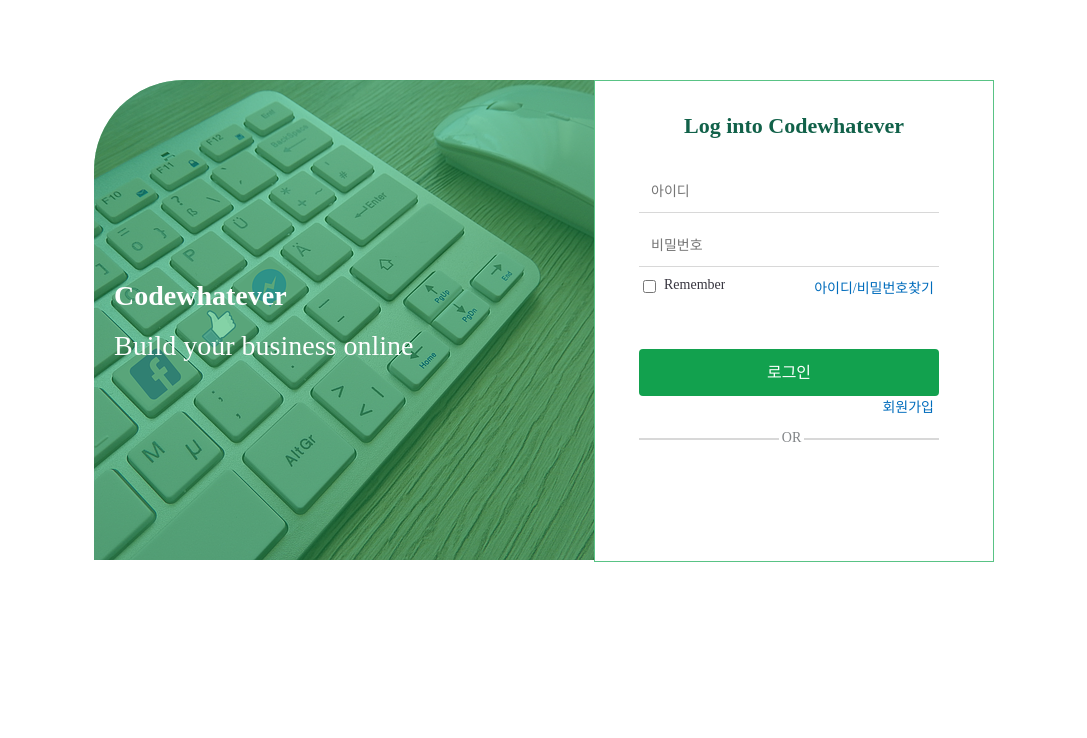
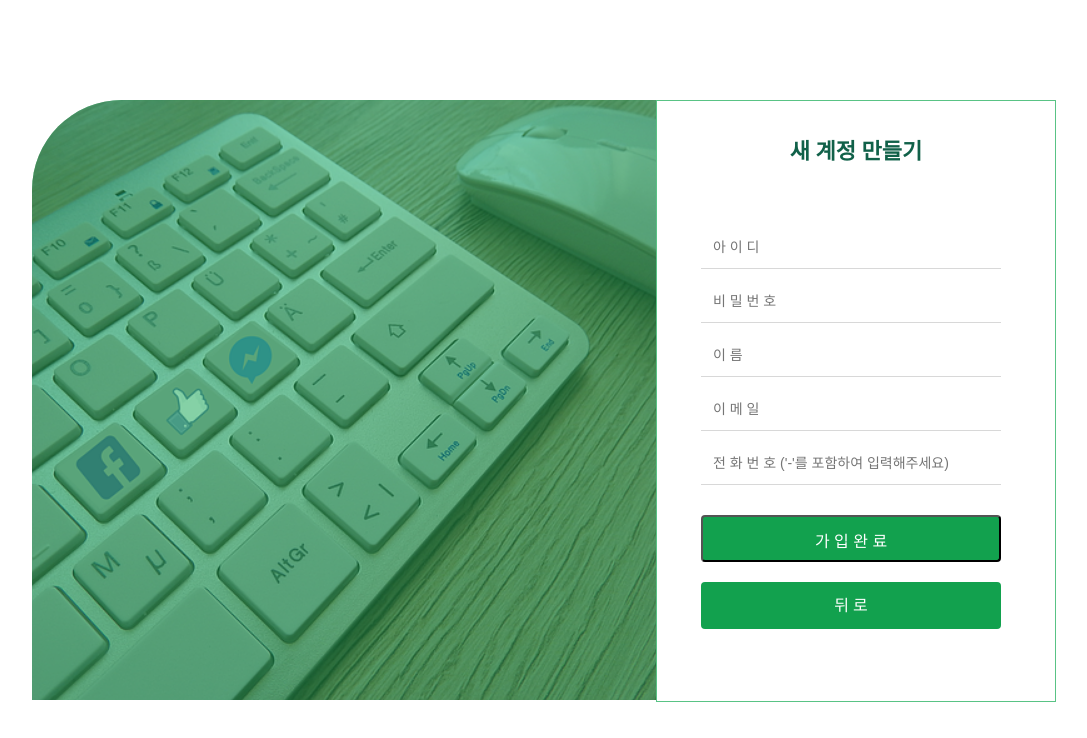
Before and after one commit to open-msa-service/open-msa-web-client, a React (Create React App) app: page /regist in a window 1280 px wide. Shown: the top 738 px of the page, without its empty margins (96-1183 px from the left). Built offline with nearby package versions, Linux system fonts and the light colour scheme.

Commit message:
add : sign up(not complete)

```diff
--- a/src/auth/signin.js
+++ /dev/null
@@ -1,19 +0,0 @@
-import React from 'react';
-import LeftBox from '../components/left-box'
-import RightBox from '../components/right-box'
-import '../css/App.css';
-
-class SigninContainer extends React.Component{
-
-
-    render(){
-        return(
-            <div className={'authBox'}>
-                <LeftBox />
-                <RightBox />
-            </div>
-        )
-    }
-}
-
-export default SigninContainer;
--- /dev/null
+++ b/src/client/Root.js
@@ -0,0 +1,11 @@
+import React from 'react';
+import {BrowserRouter} from 'react-router-dom';
+import App from '../shared/App';
+
+const Root = () =>(
+    <BrowserRouter>
+        <App/>
+    </BrowserRouter>
+);
+
+export default Root;
--- a/src/components/left-box.js
+++ b/src/components/left-box.js
@@ -7,8 +7,8 @@ class LeftBox extends React.Component{
             <div className={'leftBox'}>
                     <div className={'bgGreen'} />
                     <div className={'imageAuth'} />
-                    <div className={'imageText bold style1'}>Codewhatever</div>
-                    <div className={'imageText style2'}>Build your business online</div>
+                    <div className={'imageText bold style1'}></div>
+                    <div className={'imageText style2'}></div>
             </div>
         )
     }
--- /dev/null
+++ b/src/components/regist-right-box.js
@@ -0,0 +1,114 @@
+import React from 'react';
+import Social from './social-box';
+import { Router, Link } from 'react-router-dom';
+
+class RegistRight extends React.Component{
+    state = {
+        userId : '',
+        password : '',
+        username : '',
+        email : '',
+        phoneNumber : ''
+    }
+
+    constructor(props){
+        super(props);
+
+        this.handleChange = this.handleChange.bind(this);
+        this.handleSubmit = this.handleSubmit.bind(this);
+    }
+
+    handleSubmit = event =>{
+        // 패이지 리로딩 방지
+        event.preventDefault();
+
+        // SignUp form validate
+        if(!this.isEmailValidate(this.state.email)){
+            alert("이메일 형식에 맞게 입력해주세요.");
+            return false;
+        }
+        if(!this.isPhoneNumberValidate(this.state.phoneNumber)){
+            alert("핸드폰 번호는 \'-\'를 포함하여 입력해주세요.");
+            return false;
+        }
+
+        if(!this.isPasswordValidate(this.state.password)){
+            alert("비밀번호는 문자, 숫자, 특수문자를 포함하여 8~15자리를 입력해주세요.");
+            return false;
+        }
+        // 상태값을 onCreate를 통하여 부모에게 전달
+        this.props.onCreate(this.state);
+
+        // 상태 초기화
+        this.setState({
+            userId : '',
+            password : '',
+            username : '',
+            email : '',
+            phoneNumber : ''
+        });
+    }
+
+    isEmailValidate = (email) =>{
+        const emailRegex = /^(([^<>()\[\].,;:\s@"]+(\.[^<>()\[\].,;:\s@"]+)*)|(".+"))@(([^<>()[\].,;:\s@"]+\.)+[^<>()[\].,;:\s@"]{2,})$/i;
+        return emailRegex.test(email);
+    }
+
+    isPhoneNumberValidate = (phoneNumber) => {
+        const phoneRegex = /^\d{3}-\d{3,4}-\d{4}$/;
+        return phoneRegex.test(phoneNumber);
+    }
+
+    isPasswordValidate = (password) => {
+        const passwordRegex = /^.*(?=^.{8,15}$)(?=.*\d)(?=.*[a-zA-Z])(?=.*[!@#$%^&+=]).*$/;
+        return passwordRegex.test(password);
+    }
+
+    handleChange = (e) =>{
+        this.setState({
+            [e.target.name]:e.target.value
+        });
+    }
+
+    backToLogin = () =>{
+        window.location = '/';
+    }
+
+    render(){
+        return(
+            <form onSubmit={this.handleSubmit}>
+                <div className={'rightBox'}>
+                    <div className={'box'}>
+                        <div className={'titleAuth'}>새 계정 만들기</div>
+                        <div className={'inputSBox'}>
+                            <input className={'inputS'} name="userId" onChange={this.handleChange}
+                            value={this.state.userId} type={'text'} placeholder={'아 이 디'} maxlength="20" required/>
+                        </div>
+                        <div className={'inputSBox'}>
+                            <input className={'inputS'} name="password" onChange={this.handleChange}
+                            value={this.state.password} type={'password'} placeholder={'비 밀 번 호'} required />
+                        </div>
+                        <div className={'inputSBox'}>
+                            <input className={'inputS'} name="username" onChange={this.handleChange}
+                            value={this.state.username} type={'text'} placeholder={'이 름'} maxlength="20" required/>
+                        </div>
+                        <div className={'inputSBox'}>
+                            <input className={'inputS'} name="email" onChange={this.handleChange}
+                            value={this.state.email} type={'email'} placeholder={'이 메 일'} required/>
+                        </div>
+                        <div className={'inputSBox'}>
+                            <input className={'inputS'} name="phoneNumber" onChange={this.handleChange}
+                            value={this.state.phoneNumber} type={'text'} placeholder={'전 화 번 호 (\'-\'를 포함하여 입력해주세요)'} required/>
+                        </div>
+                        <div className={'register-blank'}></div>
+                        <input type={'submit'} className={'btnRegist'} value={'가 입 완 료'} />
+                        <div className={'register-blank'}></div>
+                        <div className={'btnAuth'} onClick={this.backToLogin}>뒤 로</div>
+                    </div>
+                </div>
+            </form>
+        )
+    }
+}
+
+export default RegistRight;
--- a/src/components/right-box.js
+++ b/src/components/right-box.js
@@ -1,52 +1,53 @@
 import React from 'react';
 import Social from './social-box';
-import axios from 'axios';
+import { Router, Link } from 'react-router-dom';
 
 class RightBox extends React.Component{
+    state = {
+        userid : '',
+        password : ''
+    }
+
     constructor(props){
         super(props);
-        this.state = {
-            userId : '',
-            password : ''
-        };
 
+        this.handleChange = this.handleChange.bind(this);
         this.handleSubmit = this.handleSubmit.bind(this);
-        this.handleChange = this.handleChange.bind(this);
     }
 
     handleSubmit = event =>{
+        // 패이지 리로딩 방지
         event.preventDefault();
-        console.log(this.state);
-        axios({
-            url:'/login',
-            method:'post',
-            data:JSON.stringify(this.state)
+
+        // 상태값을 onCreate를 통하여 부모에게 전달
+        this.props.onCreate(this.state);
+
+        // 상태 초기화
+        this.setState({
+            userid:'',
+            password:''
         });
     }
 
-    handleChange = event =>{
-        event.preventDefault();
-        console.log("name : " + event.target.name + " value : " + event.target.value);
-        this.setState=({
-            [event.target.name]:event.target.value
+    handleChange = (e) =>{
+        this.setState({
+            [e.target.name]:e.target.value
         });
     }
 
     render(){
-        const {userId} = this.state.userId;
-        const {password} = this.state.password;
         return(
             <form onSubmit={this.handleSubmit}>
                 <div className={'rightBox'}>
                     <div className={'box'}>
-                        <div className={'titleAuth'}>Log into Codewhatever</div>
+                        <div className={'titleAuth'}>L O G O</div>
                         <div className={'inputSBox'}>
-                            <input className={'inputS'} name="userId" onChange={this.handleChange}
-                            value={userId} type={'text'} placeholder={'아이디'} />
+                            <input className={'inputS'} name="userid" onChange={this.handleChange}
+                            value={this.state.userid} type={'text'} placeholder={'아 이 디'} />
                         </div>
                         <div className={'inputSBox'}>
                             <input className={'inputS'} name="password" onChange={this.handleChange}
-                            value={password} type={'password'} placeholder={'비밀번호'} />
+                            value={this.state.password} type={'password'} placeholder={'비 밀 번 호'} />
                         </div>
                         <div className={'contentBox'}>
                             <div className={'checkboxBox'}>
@@ -55,8 +56,8 @@ class RightBox extends React.Component{
                             </div>
                             <div className={'text1'}>아이디/비밀번호찾기</div>
                         </div>
-                        <div className={'btnAuth'} onClick={this.handleSubmit}>로그인</div>
-                        <div className={'text1'}>회원가입</div>
+                        <div className={'btnAuth'} onClick={this.handleSubmit}>로 그 인</div>
+                        <Link to="/regist" className={'text1'}>회원가입</Link>
                         <div className={'borderBox'}>
                             <div className={'line'} />
                             <div className={'text2 or'}>OR</div>
--- a/src/css/App.css
+++ b/src/css/App.css
@@ -1,12 +1,18 @@
+html{
+    width: 100%;
+    height: 100%;
+}
+
 .authBox{
-    width: 900px;
+    width: 1024px;
+    height: 100%;
     overflow: hidden;
-    margin: 80px auto 30px;
+    margin: 100px auto;
 }
 
 .leftBox{
-    width: 500px;
-    height: 480px;
+    width: 624px;
+    height: 600px;
     float: left;
     position: relative;
     display: block;
@@ -21,7 +27,7 @@
 
 .rightBox{
     width: 398px;
-    height: 480px;
+    height: 600px;
     float: right;
     border: 1px solid #59c385;
 }
@@ -75,7 +81,7 @@
     font-size: 22px;
     text-align: center;
     font-weight: bold;
-    margin-bottom: 30px;
+    margin-bottom: 60px;
     color: #116149;
 }
 
@@ -195,3 +201,23 @@
 .icAuth.facebook{
     background-image: url("");
 }
+
+a{
+    text-decoration: none;
+}
+
+.register-blank{
+    height: 20px;
+}
+
+.btnRegist{
+    width: 300px;
+    height: 47px;
+    color: #ffffff;
+    background-color: rgb(18, 161, 78);
+    text-align: center;
+    line-height: 47px;
+    border-radius: 4px;
+    cursor: pointer;
+    font-size: 16px;
+}
--- a/src/index.js
+++ b/src/index.js
@@ -1,7 +1,7 @@
 import React from 'react';
 import ReactDOM from 'react-dom';
 import './css/App.css';
+import Root from './client/Root';
 
-import SigninContainer from './auth/signin';
 
-ReactDOM.render(<SigninContainer />, document.getElementById('root'));
+ReactDOM.render(<Root />, document.getElementById('root'));
--- /dev/null
+++ b/src/pages/index.js
@@ -0,0 +1,2 @@
+export {default as SigninContainer} from './home';
+export {default as Regist} from './regist';
--- /dev/null
+++ b/src/pages/regist.js
@@ -0,0 +1,24 @@
+import React from 'react';
+import '../css/App.css';
+import LeftBox from '../components/left-box';
+import RegistRight from '../components/regist-right-box';
+
+
+class Regist extends React.Component{
+
+    sendSignUp = (data) => {
+        console.log(data);
+    }
+
+    render(){
+        return(
+            <div className={'authBox'}>
+                <LeftBox />
+                <RegistRight onCreate={this.sendSignUp} />
+            </div>
+        )
+    }
+
+}
+
+export default Regist;
--- /dev/null
+++ b/src/shared/App.js
@@ -0,0 +1,16 @@
+import React, {Component} from 'react';
+import { Route } from 'react-router-dom';
+import { SigninContainer, Regist } from 'pages';
+
+class App extends Component{
+    render(){
+        return(
+            <div>
+                <Route exact path="/" component={SigninContainer}/>
+                <Route exact path="/regist" component={Regist} />
+            </div>
+        );
+    }
+}
+
+export default App;
```
Also changed, not shown: package.json (+5 -3 lines), src/pages/home.js (added, +42 -0 lines), 1 other file (tests, documents, lock files or other folders).
